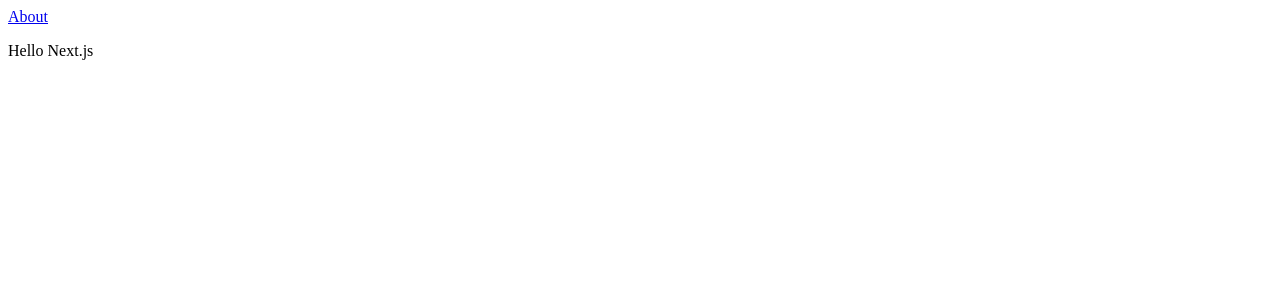
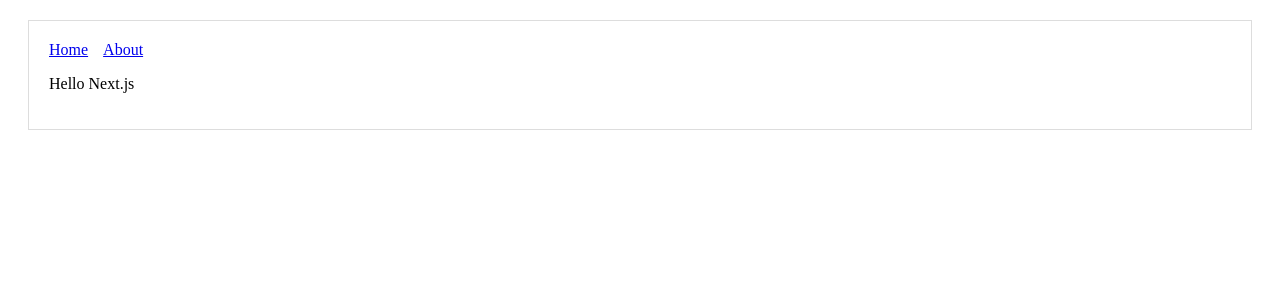
Before and after one commit to sobeychr/test-nextjs, a Next.js app: page / in a window 1280 px wide. Shown: the top 300 px of the page. Built offline with nearby package versions, Linux system fonts and the light colour scheme.

Commit message:
+ Added Header + Added Layout + Added About page

```diff
--- /dev/null
+++ b/components/Header.js
@@ -0,0 +1,18 @@
+import Link from 'next/link';
+
+const linkStyle = {
+    marginRight: 15
+}
+
+const Header = () => (
+    <div>
+        <Link href='/'>
+            <a style={linkStyle}>Home</a>
+        </Link>
+        <Link href='/about'>
+            <a style={linkStyle}>About</a>
+        </Link>
+    </div>
+);
+
+export default Header;
--- /dev/null
+++ b/components/Layout.js
@@ -0,0 +1,16 @@
+import Header from './Header';
+
+const layoutStyle = {
+    margin: 20,
+    padding: 20,
+    border: '1px solid #DDD'
+}
+
+const Layout = props => (
+    <div style={layoutStyle}>
+        <Header />
+        {props.children}
+    </div>
+)
+
+export default Layout;
--- a/pages/index.js
+++ b/pages/index.js
@@ -1,12 +1,24 @@
 import Link from 'next/link';
+
+import Layout from './../components/Layout';
 
 const Index = () => (
     <div>
-        <Link href='about'>
-            <a>About</a>
+        <Layout>
+            <p>Hello Next.js</p>
+        </Layout>
+    </div>
+);
+
+/*
+const Index = () => (
+    <div>
+        <Link href='/about'>
+            <a title='About'>About</a>
         </Link>
         <p>Hello Next.js</p>
     </div>
 );
+*/
 
 export default Index;
```
Also changed, not shown: pages/about.js (added, +11 -0 lines).
